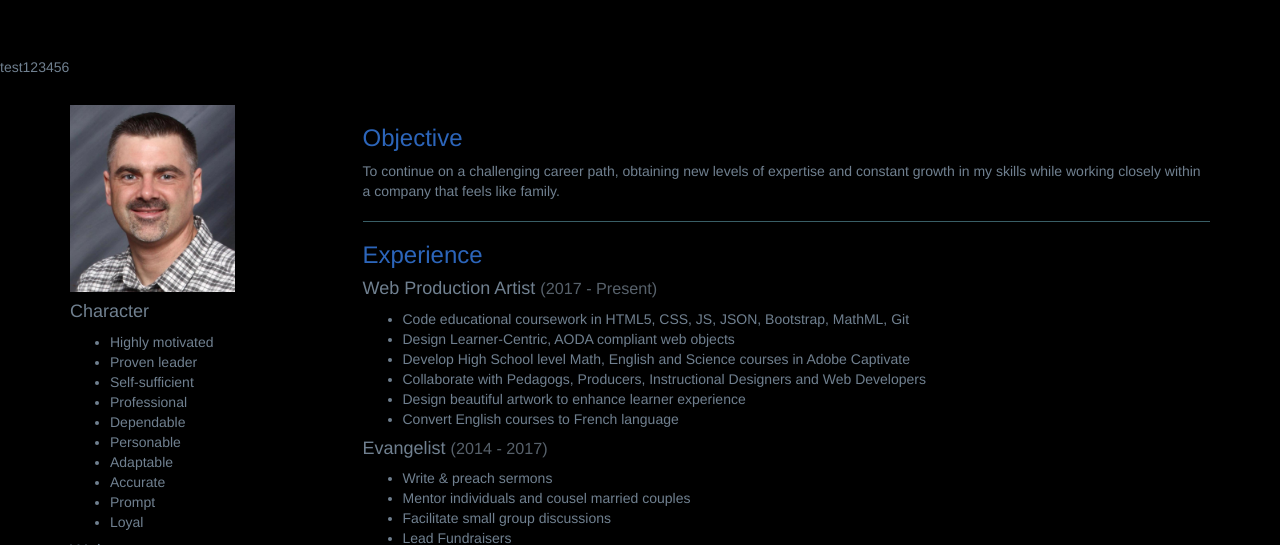
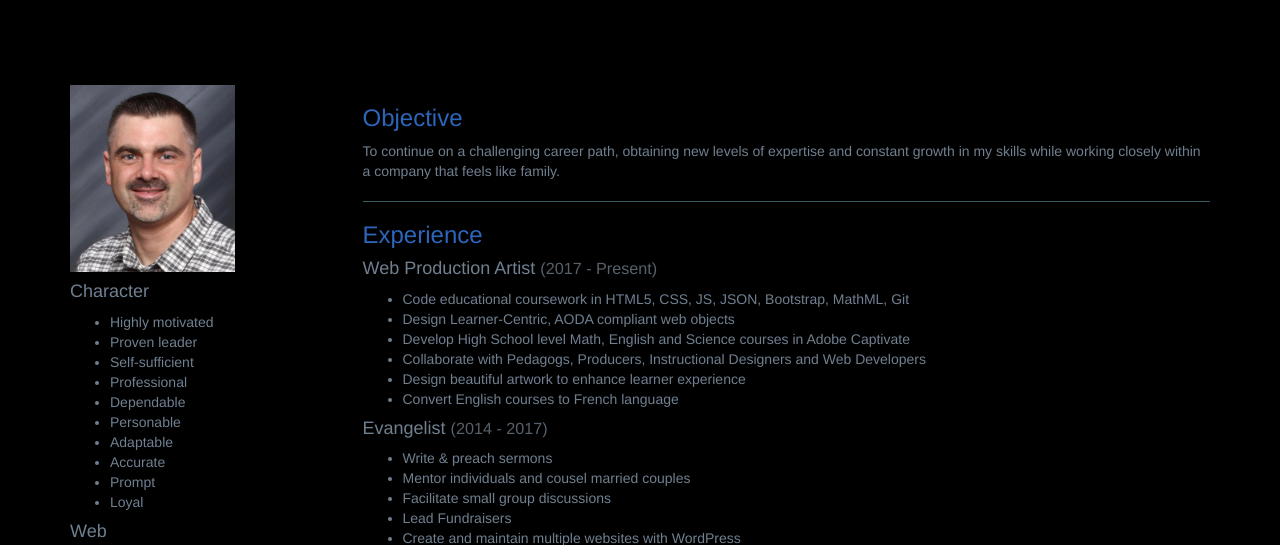
Before and after one commit to jakestuder/jakestuder.github.io, a plain HTML site: page index.html in a window 1280 px wide. Shown: the part 167-712 px from the top of the page. Drawn offline with nearby package versions, Linux system fonts and the light colour scheme.

Commit message:
Update index.html
took out test12345

```diff
--- a/index.html
+++ b/index.html
@@ -124,9 +124,6 @@ ALABAMA CRIMSON:        #B3001B
 
     <!--    RESUME INCLUDE HERE-->
     <main>
-        test123456
-
-
         <section w3-include-html="resume/resume.html" id="resume"></section>
         <section w3-include-html="portfolio/portfolio.html" id="portfolio"></section>
         <section w3-include-html="testamonials/testamonials.html" id="testamonials"></section>
```
